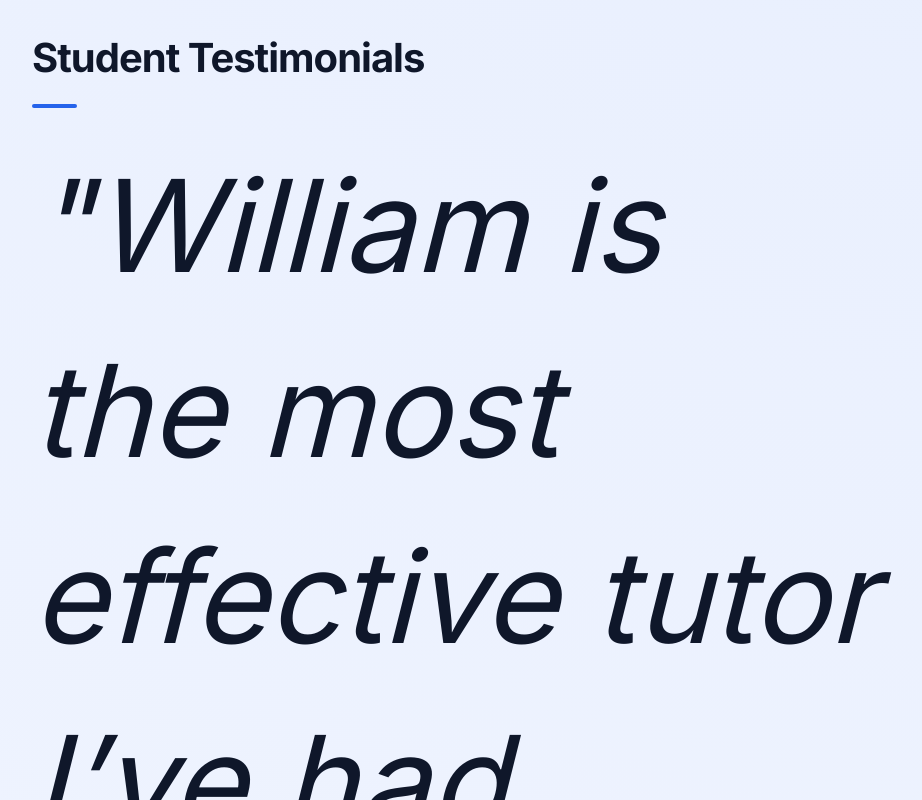
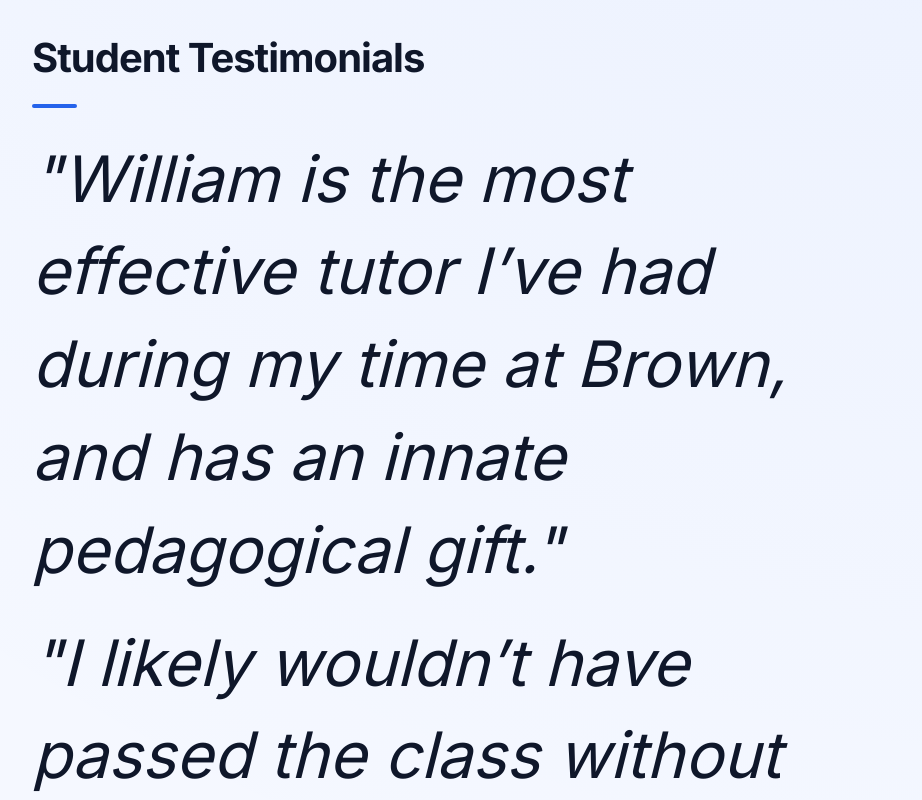
Before and after one commit to pythonschmython/william-roberts-website, a Next.js app: page / in a window 1280 px wide. Shown: the part 1260-2060 px from the top of the page, without its empty margins (33-955 px from the left). Built offline with nearby package versions, Linux system fonts and the light colour scheme.

Commit message:
font fix again

```diff
--- a/app/globals.css
+++ b/app/globals.css
@@ -348,7 +348,7 @@ p {
 
 .testimonial p {
   margin: 0;
-  font-size: 8rem;
+  font-size: 4rem;
   line-height: 1.45;
   font-style: italic;
   color: #0f172a;
```
